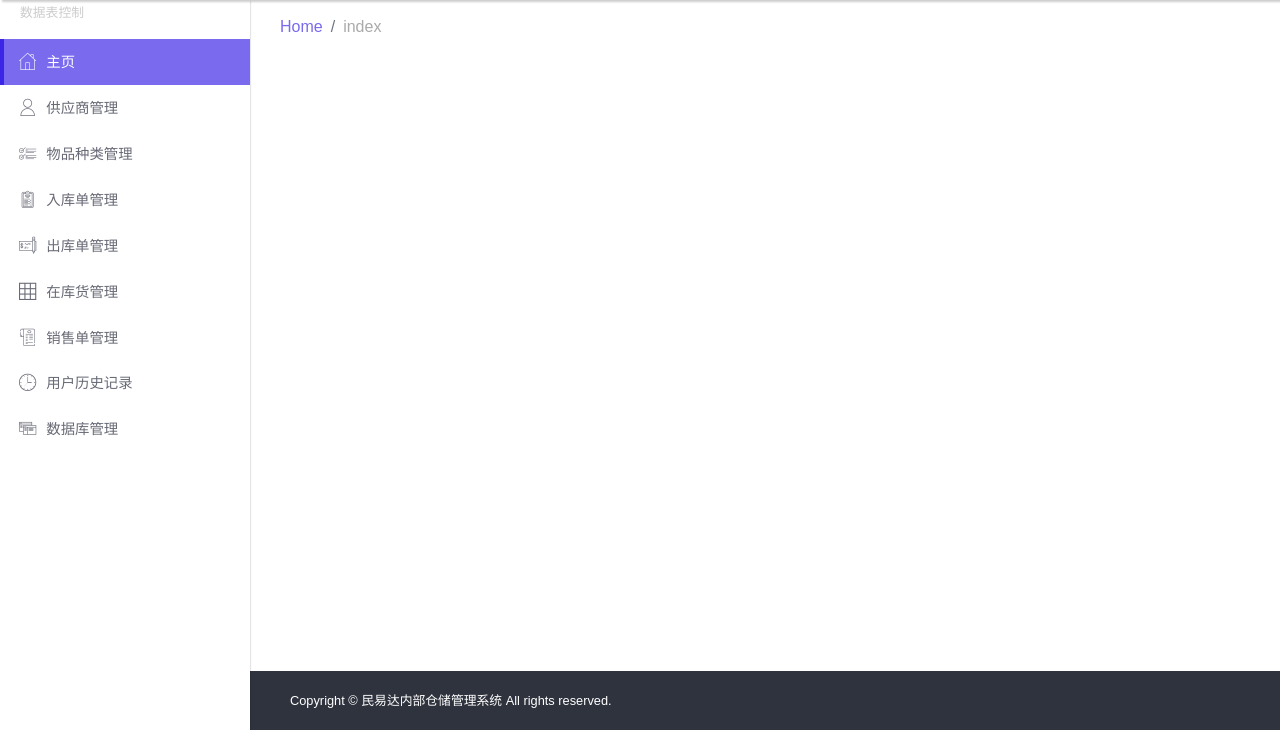
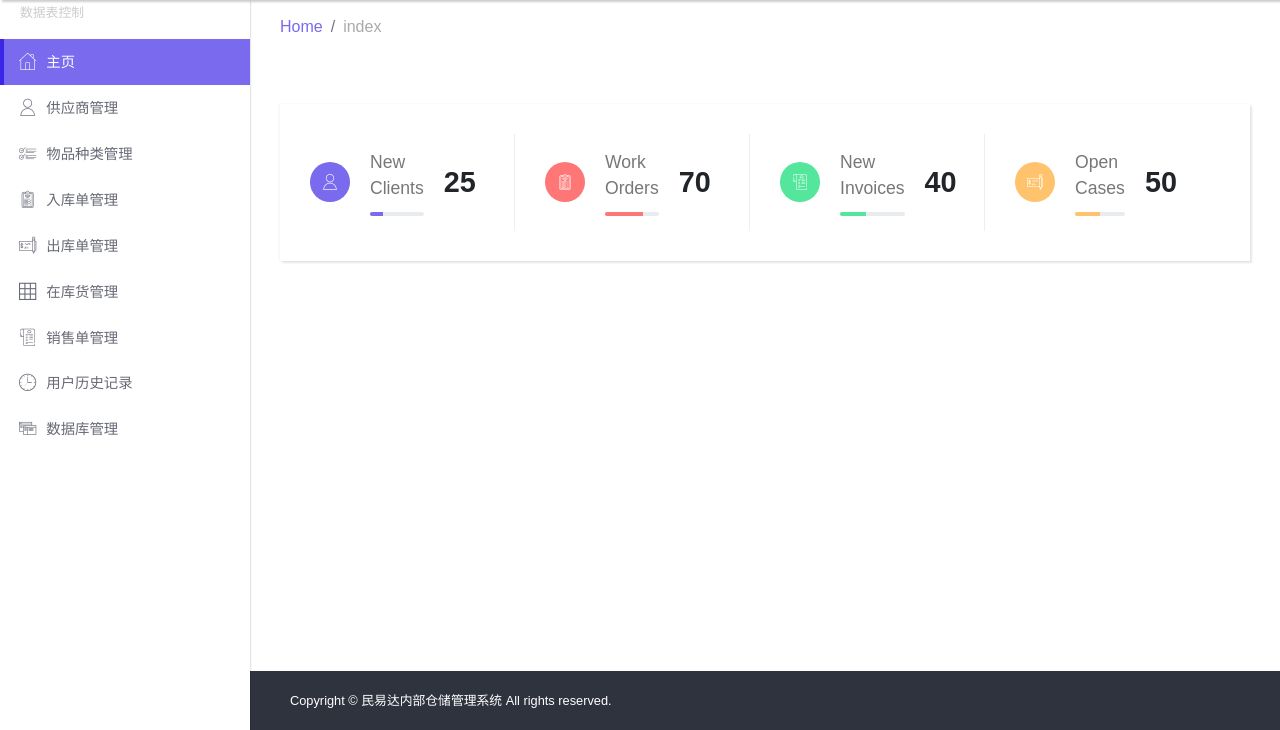
Before and after one commit to sola1121/worker_warehouse, a Django app: page /index/ in a window 1280 px wide. Shown: the part 70-800 px from the top of the page. Run offline with Django 3.2, Linux system fonts and the light colour scheme; some libraries are stand-ins or nearby versions; some web fonts are replaced.

```diff
--- a/account/views.py
+++ b/account/views.py
@@ -41,7 +41,7 @@ def account_change_password(request):
         new_pass1 = request.POST.get("newPassword1", None)
         new_pass2 = request.POST.get("newPassword2", None)
         if not all([old_pass, new_pass1, new_pass2]):
-            return render(request, "app_account/change_password.html", {"error_msg": "输入为空"})
+            return render(request, "app_account/change_password.html", {"error_msg": "输入存在空"})
         user = request.user
         if not user.check_password(old_pass):
             return render(request, "app_account/change_password.html", {"error_msg": "旧密码不匹配"})
--- a/templates/app_index/index.html
+++ b/templates/app_index/index.html
@@ -4,5 +4,66 @@
 
 {% block body %}
 {% include "basements/navbar_header.html" %}
-{% include "basements/navbar_content.html" %}
+{% include "basements/navbar_content_1.html" %}
+
+<section class="dashboard-counts no-padding-bottom">
+    <div class="container-fluid">
+        <div class="row bg-white has-shadow">
+            <!-- Item -->
+            <div class="col-xl-3 col-sm-6">
+                <div class="item d-flex align-items-center">
+                    <div class="icon bg-violet"><i class="icon-user"></i></div>
+                    <div class="title"><span>New<br>Clients</span>
+                        <div class="progress">
+                            <div role="progressbar" style="width: 25%; height: 4px;" aria-valuenow="25"
+                                aria-valuemin="0" aria-valuemax="100" class="progress-bar bg-violet"></div>
+                        </div>
+                    </div>
+                    <div class="number"><strong>25</strong></div>
+                </div>
+            </div>
+            <!-- Item -->
+            <div class="col-xl-3 col-sm-6">
+                <div class="item d-flex align-items-center">
+                    <div class="icon bg-red"><i class="icon-padnote"></i></div>
+                    <div class="title"><span>Work<br>Orders</span>
+                        <div class="progress">
+                            <div role="progressbar" style="width: 70%; height: 4px;" aria-valuenow="70"
+                                aria-valuemin="0" aria-valuemax="100" class="progress-bar bg-red"></div>
+                        </div>
+                    </div>
+                    <div class="number"><strong>70</strong></div>
+                </div>
+            </div>
+            <!-- Item -->
+            <div class="col-xl-3 col-sm-6">
+                <div class="item d-flex align-items-center">
+                    <div class="icon bg-green"><i class="icon-bill"></i></div>
+                    <div class="title"><span>New<br>Invoices</span>
+                        <div class="progress">
+                            <div role="progressbar" style="width: 40%; height: 4px;" aria-valuenow="40"
+                                aria-valuemin="0" aria-valuemax="100" class="progress-bar bg-green"></div>
+                        </div>
+                    </div>
+                    <div class="number"><strong>40</strong></div>
+                </div>
+            </div>
+            <!-- Item -->
+            <div class="col-xl-3 col-sm-6">
+                <div class="item d-flex align-items-center">
+                    <div class="icon bg-orange"><i class="icon-check"></i></div>
+                    <div class="title"><span>Open<br>Cases</span>
+                        <div class="progress">
+                            <div role="progressbar" style="width: 50%; height: 4px;" aria-valuenow="50"
+                                aria-valuemin="0" aria-valuemax="100" class="progress-bar bg-orange"></div>
+                        </div>
+                    </div>
+                    <div class="number"><strong>50</strong></div>
+                </div>
+            </div>
+        </div>
+    </div>
+</section>
+
+{% include "basements/navbar_content_2.html" %}
 {% endblock %}
--- a/templates/basements/base.html
+++ b/templates/basements/base.html
@@ -24,6 +24,14 @@
     <!--[if lt IE 9]-->
         <script src="{%static 'js/html5shiv.min.js' %}"></script>
         <script src="{%static 'js/respond.min.js' %}"></script>
+    <style>
+      .container-content{
+        margin-left: 2em;
+        margin-right: 2em;
+        padding: 0%;
+      }
+    </style>
+    {% block base_style %}{% endblock %}
   </head>
   <body>
     {% block body %}{% endblock %}
--- /dev/null
+++ b/templates/basements/navbar_content_1.html
@@ -0,0 +1,26 @@
+<div class="page-content d-flex align-items-stretch">
+    <!-- Side Navbar -->
+    <nav class="side-navbar">
+        <!-- Sidebar Navidation Menus-->
+        <span class="heading">数据表控制</span>
+        <ul class="list-unstyled">
+            <li id="nv-index"><a href="{% url 'index:index_home' %}"> <i class="icon-home"></i>主页</a></li>
+            <li id="nv-supplier"><a href="{% url 'warehouse:supplier_home' %}"> <i class="icon icon-user"></i>供应商管理</a></li>
+            <li id="nv-classification"><a href="tables.html"> <i class="icon icon-list-1"></i>物品种类管理</a></li>
+            <li id="nv-inWarehouse"><a href="charts.html"> <i class="icon-padnote"></i>入库单管理</a></li>
+            <li id="nv-outWarehouse"><a href="forms.html"> <i class="icon-check"></i>出库单管理</a></li>
+            <li id="nv-warehouse"><a href="forms.html"> <i class="icon-grid"></i>在库货管理</a></li>
+            <li id="nv-sale"><a href="forms.html"> <i class="icon icon-bill"></i>销售单管理</a></li>
+            <li id="nv-history"><a href="forms.html"> <i class="icon icon-clock"></i>用户历史记录</a></li>
+            <li id="nv-database"><a href="#"> <i class="icon icon-website"></i>数据库管理</a></li>
+    </nav>
+
+    <div class="content-inner">
+        <!-- Breadcrumb-->
+        <div class="breadcrumb-holder container-fluid">
+            <ul class="breadcrumb" id="backend-control-breadcrumb">
+                <li class="breadcrumb-item"><a href="{% url 'index:index_home' %}">Home</a></li>
+            </ul>
+        </div>
+
+        {# 这里用来写入主要内容, 必须和2连用 #}
--- /dev/null
+++ b/templates/basements/navbar_content_2.html
@@ -0,0 +1,40 @@
+    {# 在上面写入内容, 必须和1连用 #}
+        <!-- Page Footer-->
+        {% include "basements/footer.html" %}
+    </div>
+</div>
+
+<script>
+    // 这里需要将active_navbar中的内容该为由后端传入的数据
+    user_superuser = {% if request.user.is_superuser %} true {% else %} false {% endif %}
+    active_navbar = "{{ active_navbar }}"
+    // 对于侧边内容的选中
+    // TODO: 增加侧边内容
+    var side_navbar_dict = {"index": "nv-index", "supplier": "nv-supplier", "classification": "nv-classification"}
+    var side_navbar = document.getElementById(side_navbar_dict[active_navbar])
+    side_navbar.setAttribute("class", "active")
+    // 对于breadcrumb
+    var new_element = document.createElement("li")
+    new_element.setAttribute("class", "breadcrumb-item active")
+    switch (active_navbar){
+        case "index":
+            new_element.innerText = active_navbar
+            break
+        case "supplier":
+            new_element.innerText = active_navbar
+            break
+    }
+    document.getElementById("backend-control-breadcrumb").appendChild(new_element)
+
+    var admin_page = document.getElementById("nv-database")
+    admin_page.addEventListener("click", function(evt){
+        if (user_superuser){
+            var flag = window.confirm("页面将会进入到超级用户管理界面, 是否进行跳转.")
+            if (flag) {
+                window.location.href = "/admin"
+            }
+        } else {
+            window.alert("权限不足, 需要超级用户权限.")
+        }
+    }, false)
+</script>
--- a/templates/basements/page.html
+++ b/templates/basements/page.html
@@ -1,4 +1,4 @@
-<nav aria-label="Page navigation">
+<nav class="float-right" aria-label="Page navigation">
     <ul class="pagination">
         <li class="page-item"><a class="page-link" href="#">上一页</a></li>
         <li class="page-item"><a class="page-link" href="#">1</a></li>
--- /dev/null
+++ b/templates/forms/search_supplier_form.html
@@ -0,0 +1,6 @@
+<form class="form-inline float-right">
+    <label class="sr-only" for="searchSupplierName">供应商名</label>
+    <input type="text" class="form-control mb-2 mr-sm-2 w-50" id="searchSupplierName" placeholder="供应商名">
+    <label class="sr-only" for="searchSupplierName">供应商名搜索</label>
+    <button type="submit" class="btn btn-primary mb-2" id="supplierSearch"><i class="fa fa-search"></i></button>
+</form>
--- a/warehouse/urls.py
+++ b/warehouse/urls.py
@@ -1,9 +1,10 @@
-from django.urls import path
+from django.urls import path, re_path
 
 from . import views
 
 app_name = "warehouse"
 
 urlpatterns = [
-    path("supplier", views.supplier, name="supplier_home"),
+    path("supplier/", views.supplier, name="supplier_home"),
+    re_path(r"supplier/(?P<page>\d)/$", views.supplier),
 ]
--- a/worker_warehouse/urls.py
+++ b/worker_warehouse/urls.py
@@ -20,5 +20,5 @@ urlpatterns = [
     path('admin/', admin.site.urls),
     path('', include("account.urls", namespace="account")),
     path("index/", include("index.urls", namespace="index")),
-    path("warehouse/", include("warehouse.urls", namespace="warehuse")),
+    path("warehouse/", include("warehouse.urls", namespace="warehouse")),
 ]
```
Also changed, not shown: fake_data.py (added, +30 -0 lines), templates/app_warehouse/supplier.html (+26 -3 lines), templates/basements/navbar_content.html (deleted, +0 -67 lines), warehouse/views.py (+17 -2 lines), warehouse_db.sqlite3.
